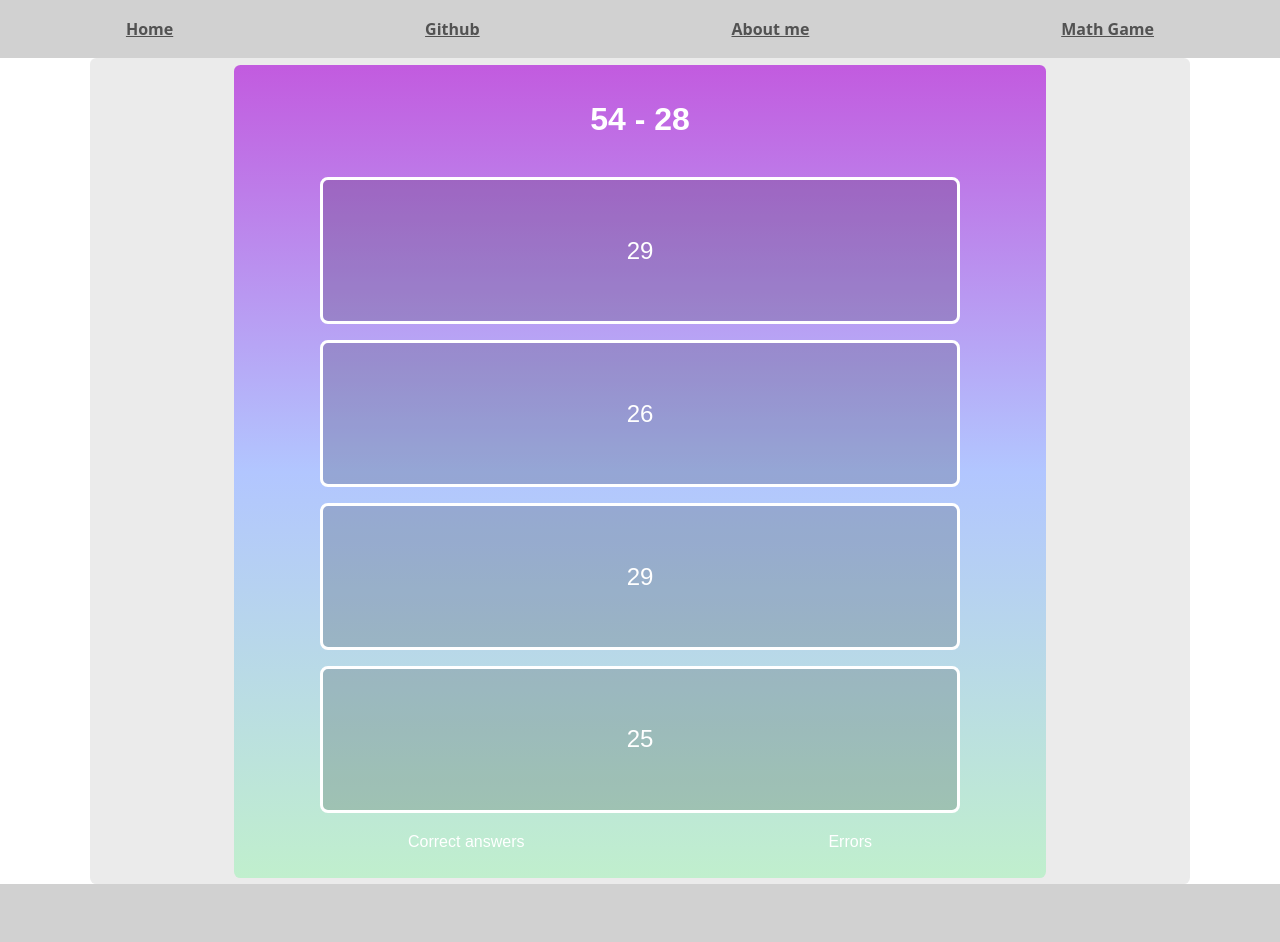
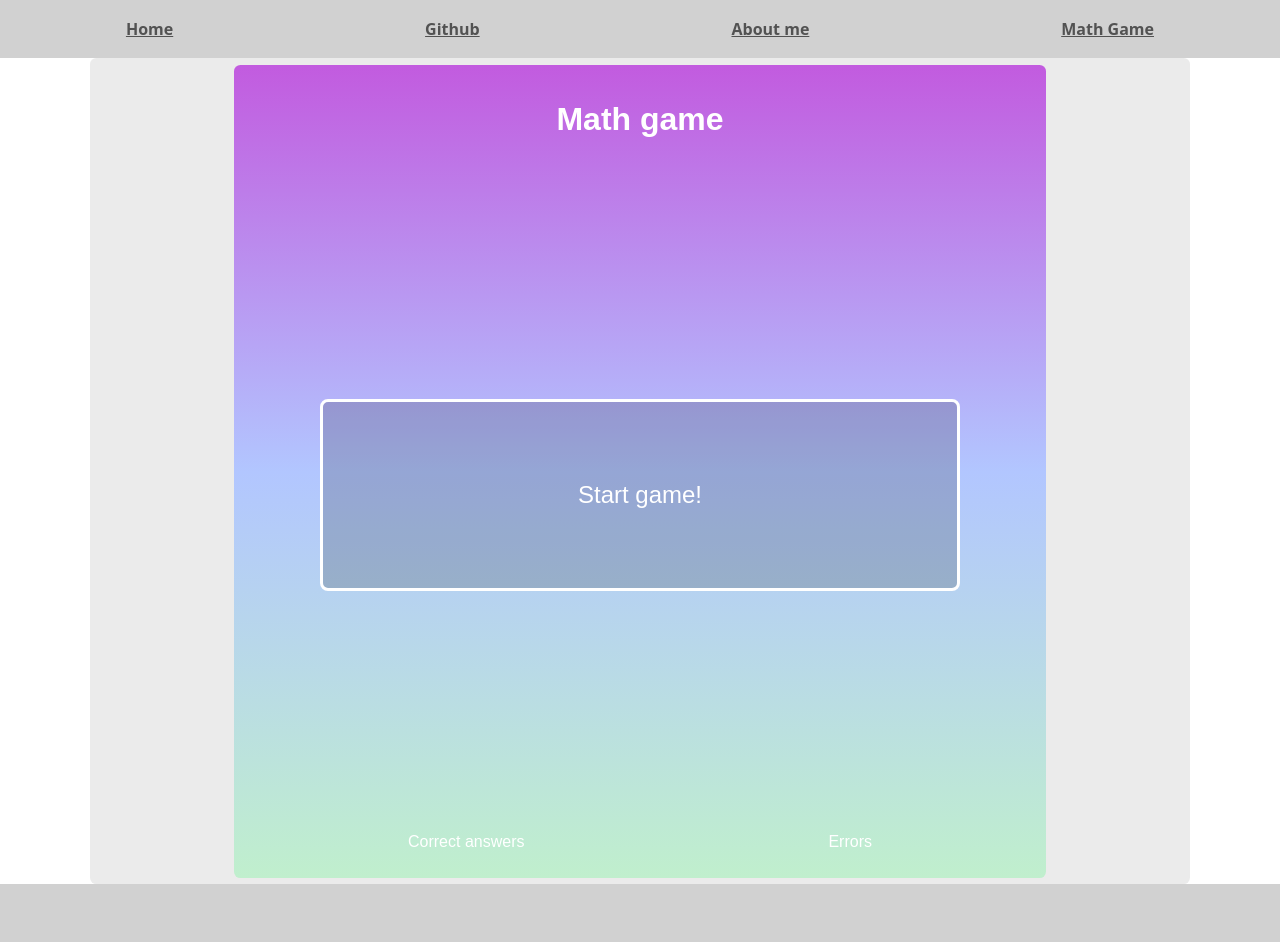
Before and after one commit to Foxelyss/Foxelyss.github.io, a Jekyll site: the page built from pages/MathGame.html, in a window 1280 px wide. Built offline with Jekyll 4.4.1, drawn with Linux system fonts in a browser that asks for light colours.

Commit message:
Title screen

```diff
--- a/pages/MathGame.html
+++ b/pages/MathGame.html
@@ -5,8 +5,10 @@ title: Math 'em right!
 
 <link rel="stylesheet" href="/assets/css/someGame/game.css" />
 <div class="roundedBorder game" id="game">
-  <h1 id="exercise" class="gameElement">Exercise</h1>
-
+  <h1 id="exercise" class="gameElement">Math game</h1>
+  <button id="startGame" class="gameButton" onclick="StartGame();">
+    Start game!
+  </button>
   <div
     id="answers"
     class="gameElement columnContainer"
```
Also changed, not shown: other parts of pages/MathGame.html (+7 -1 lines).
